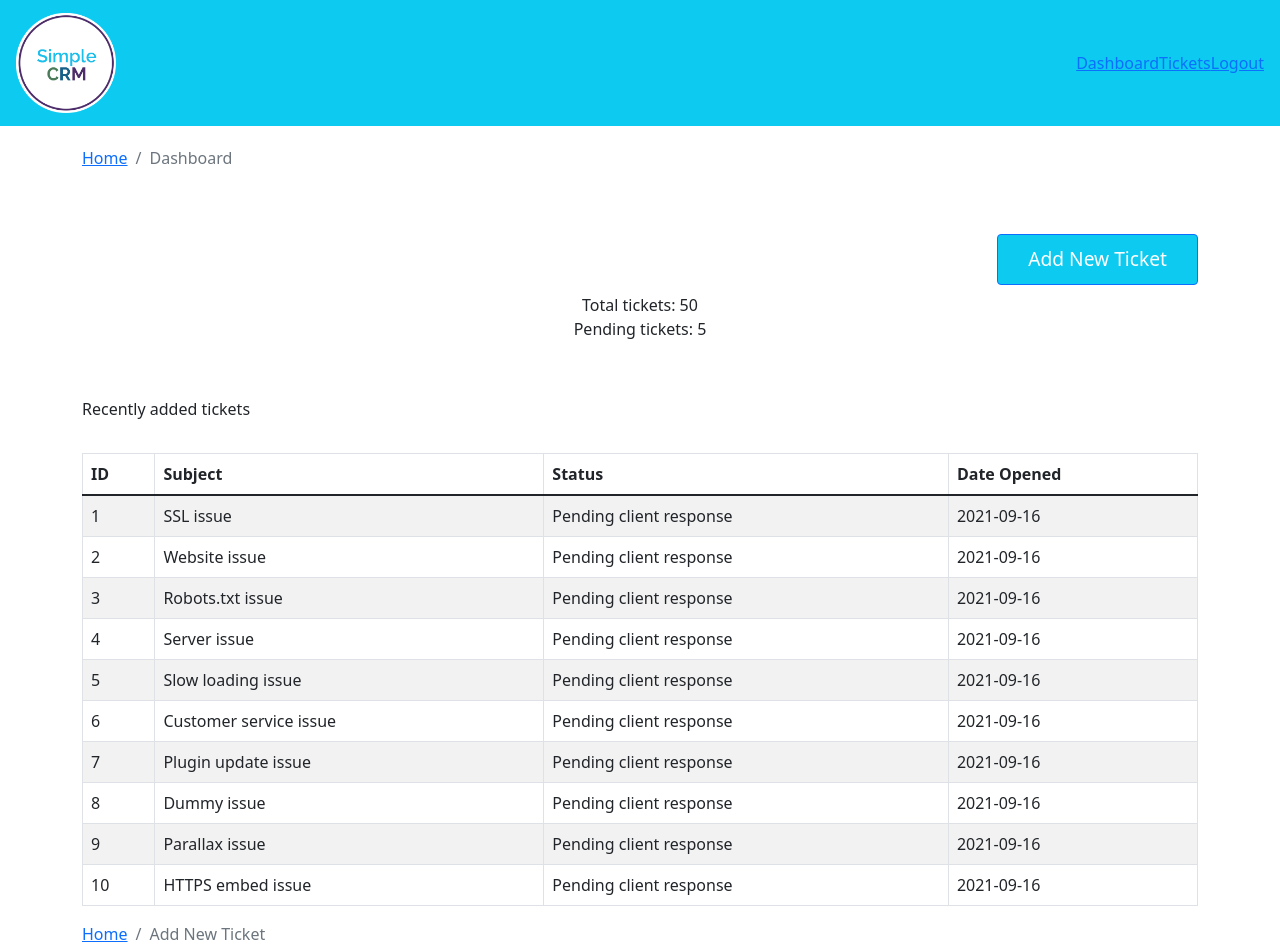
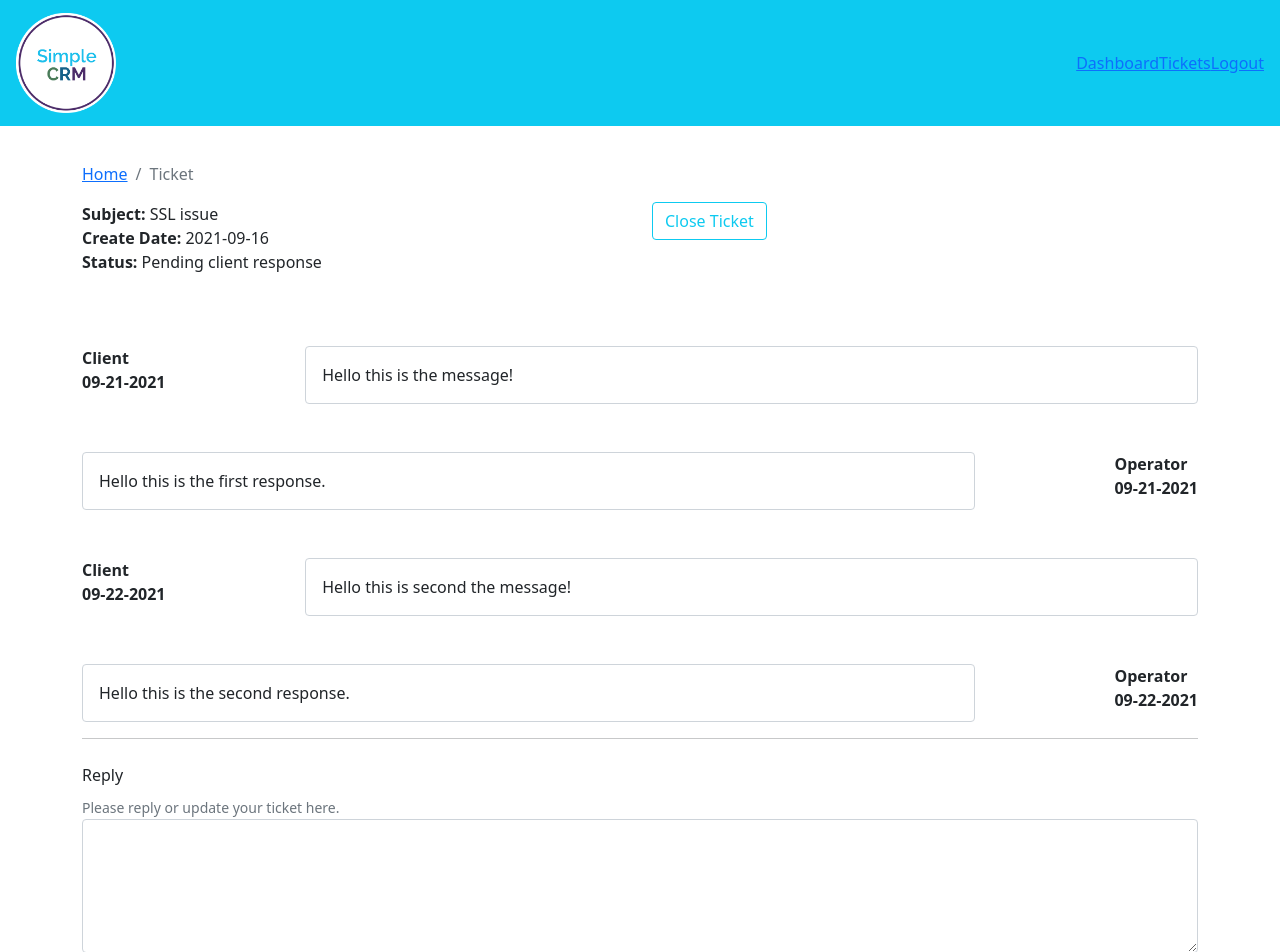
Before and after one commit to eddieolivas/crm-frontend, a React (Create React App) app: page / in a window 1280 px wide. Shown: the top 952 px of the page. Built offline with nearby package versions, Linux system fonts and the light colour scheme.

Commit message:
Added single ticket page with message history.

```diff
--- a/src/App.css
+++ b/src/App.css
@@ -2,9 +2,9 @@
   display: grid;
   grid-template-rows: 146px auto 3.5rem;
   grid-template-areas:
-  "header"
-  "main"
-  "footer";
+    "header"
+    "main"
+    "footer";
 }
 
 header {
@@ -14,6 +14,7 @@ header {
 main {
   grid-area: main;
   min-height: 88vh;
+  padding: 1rem 0;
 }
 
 footer {
--- a/src/App.js
+++ b/src/App.js
@@ -2,9 +2,10 @@ import { BrowserRouter as Router, Switch } from "react-router-dom";
 
 import "./App.css";
 import { DefaultLayout } from "./layouts/DefaultLayout";
-import { NewTicket } from "./pages/newTicket/NewTicket";
-import { Dashboard } from "./pages/dashboard/Dashboard";
-import { TicketList } from "./pages/ticketList/TicketList";
+// import { NewTicket } from "./pages/newTicket/NewTicket";
+// import { Dashboard } from "./pages/dashboard/Dashboard";
+// import { TicketList } from "./pages/ticketList/TicketList";
+import { Ticket } from "./pages/ticket/Ticket";
 
 function App() {
   return (
@@ -12,9 +13,10 @@ function App() {
       <Router>
         <Switch>
           <DefaultLayout>
-            <Dashboard />
-            <NewTicket />
-            <TicketList />
+            {/* <Dashboard /> */}
+            {/* <NewTicket /> */}
+            {/* <TicketList /> */}
+            <Ticket />
           </DefaultLayout>
         </Switch>
       </Router>
--- a/src/assets/data/dummy-ticket.json
+++ b/src/assets/data/dummy-ticket.json
@@ -3,7 +3,29 @@
     "id": 1,
     "subject": "SSL issue",
     "status": "Pending client response",
-    "createDate": "2021-09-16"
+    "createDate": "2021-09-16",
+    "history": [
+      {
+        "date": "09-21-2021",
+        "message": "Hello this is the message!",
+        "sender": "Client"
+      },
+      {
+        "date": "09-21-2021",
+        "message": "Hello this is the first response.",
+        "sender": "Operator"
+      },
+      {
+        "date": "09-22-2021",
+        "message": "Hello this is second the message!",
+        "sender": "Client"
+      },
+      {
+        "date": "09-22-2021",
+        "message": "Hello this is the second response.",
+        "sender": "Operator"
+      }
+    ]
   },
   {
     "id": 2,
--- /dev/null
+++ b/src/components/messageHistory/MessageHistory.js
@@ -0,0 +1,21 @@
+import React from "react";
+import PropTypes from "prop-types";
+
+import "./messageHistory.style.css";
+
+export const MessageHistory = ({ messages }) => {
+  if (!messages) return null;
+  return messages.map((message, index) => (
+    <div key={index} className="messageHistory mt-5">
+      <div className="send">
+        <div className="sender fw-bold">{message.sender}</div>
+        <div className="date fw-bold">{message.date}</div>
+      </div>
+      <div className="message">{message.message}</div>
+    </div>
+  ));
+};
+
+MessageHistory.propTypes = {
+  messages: PropTypes.array.isRequired,
+};
--- /dev/null
+++ b/src/components/messageHistory/messageHistory.style.css
@@ -0,0 +1,18 @@
+.messageHistory {
+  display: flex;
+  flex-flow: row;
+  justify-content: space-between;
+}
+
+.messageHistory:nth-child(even) {
+  display: flex;
+  flex-flow: row-reverse;
+  justify-content: space-between;
+}
+
+.message {
+  border: 1px solid #ced4da;
+  border-radius: 0.25rem;
+  padding: 1rem;
+  width: 80%;
+}
--- /dev/null
+++ b/src/components/updateTicket/UpdateTicket.js
@@ -0,0 +1,36 @@
+import React from "react";
+import { Form, Button } from "react-bootstrap";
+import PropTypes from "prop-types";
+
+export const UpdateTicket = ({
+  submitHandler,
+  inputChangeHandler,
+  replyMessage,
+}) => {
+  return (
+    <Form onSubmit={submitHandler}>
+      <Form.Label>Reply</Form.Label>
+      <br />
+      <Form.Text>Please reply or update your ticket here.</Form.Text>
+      <Form.Control
+        name="details"
+        rows="5"
+        as="textarea"
+        className="mb-3"
+        onChange={inputChangeHandler}
+        value={replyMessage}
+      />
+      <div className="text-end">
+        <Button variant="info" type="submit">
+          Reply
+        </Button>
+      </div>
+    </Form>
+  );
+};
+
+UpdateTicket.propTypes = {
+  submitHandler: PropTypes.func.isRequired,
+  inputChangeHandler: PropTypes.func.isRequired,
+  replyMessage: PropTypes.string.isRequired,
+};
--- /dev/null
+++ b/src/pages/ticket/Ticket.js
@@ -0,0 +1,68 @@
+import React, { useState, useEffect } from "react";
+import { Container, Row, Col, Button } from "react-bootstrap";
+
+import { PageBreadcrumb } from "../../components/breadcrumb/Breadcrumb";
+import tickets from "../../assets/data/dummy-ticket.json";
+import { MessageHistory } from "../../components/messageHistory/MessageHistory";
+import { UpdateTicket } from "../../components/updateTicket/UpdateTicket";
+const ticket = tickets[0];
+
+export const Ticket = () => {
+  const [replyMessage, setReplyMessage] = useState("");
+
+  useEffect(() => {}, [replyMessage]);
+
+  const inputChangeHandler = (e) => {
+    setReplyMessage(e.target.value);
+  };
+
+  // TODO: Connect submit to API.
+  const replyMessageHandler = (e) => {
+    e.preventDefault();
+
+    setReplyMessage(e.target);
+  };
+
+  return (
+    <Container>
+      <Row>
+        <Col>
+          <PageBreadcrumb page="Ticket" />
+        </Col>
+      </Row>
+      <Row>
+        <Col>
+          <div className="subject">
+            <strong>Subject:</strong> {ticket.subject}
+          </div>
+          <div className="date">
+            <strong>Create Date:</strong> {ticket.createDate}
+          </div>
+          <div className="status">
+            <strong>Status:</strong> {ticket.status}
+          </div>
+        </Col>
+        <Col>
+          <Button variant="outline-info" className="text-end">
+            Close Ticket
+          </Button>
+        </Col>
+      </Row>
+      <Row className="mt-4">
+        <Col>
+          <MessageHistory messages={ticket.history} />
+        </Col>
+      </Row>
+      <hr />
+      <Row className="mt-4">
+        <Col>
+          <UpdateTicket
+            replyMessage={replyMessage}
+            submitHandler={replyMessageHandler}
+            inputChangeHandler={inputChangeHandler}
+          />
+        </Col>
+      </Row>
+    </Container>
+  );
+};
```
